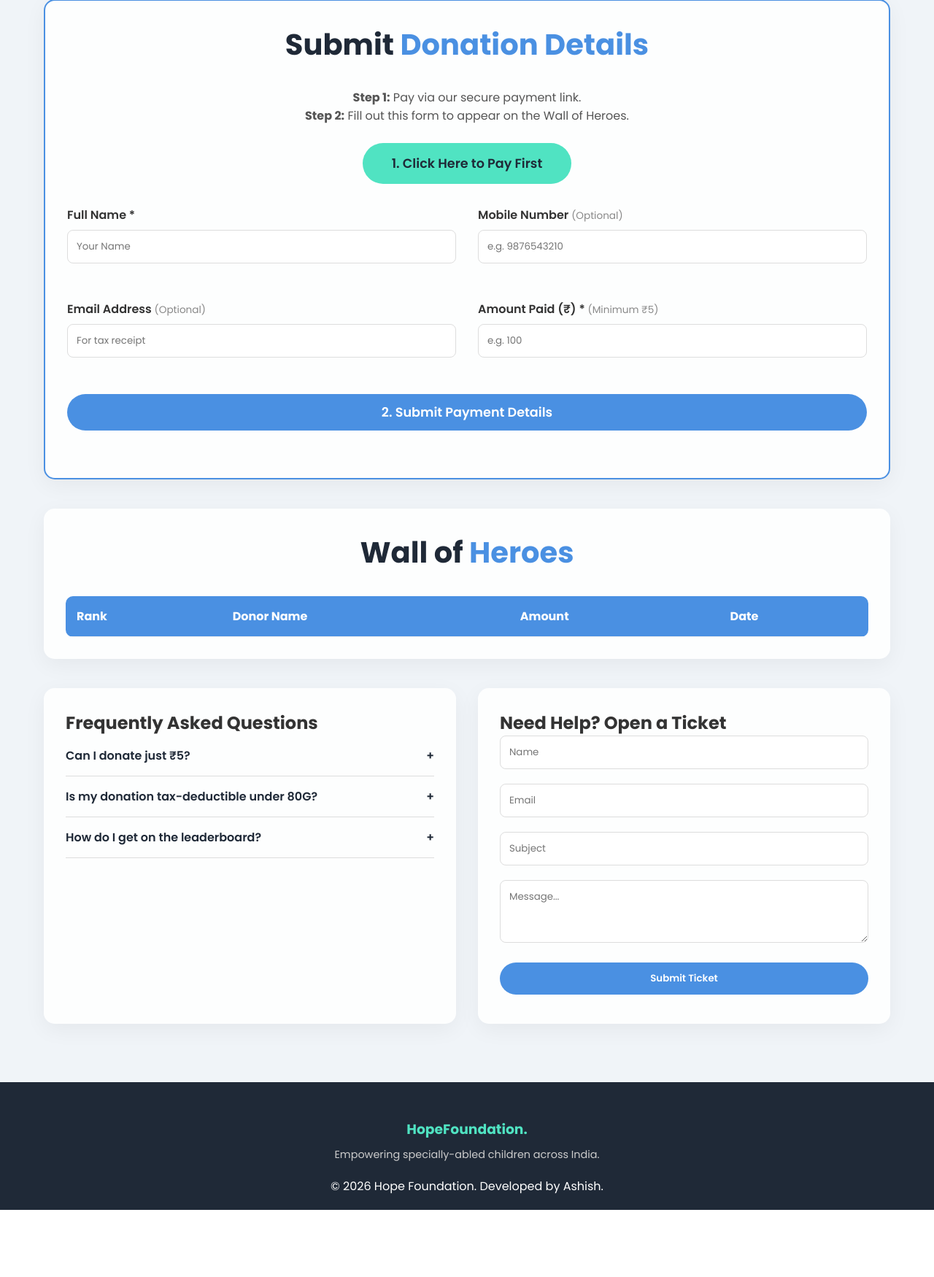
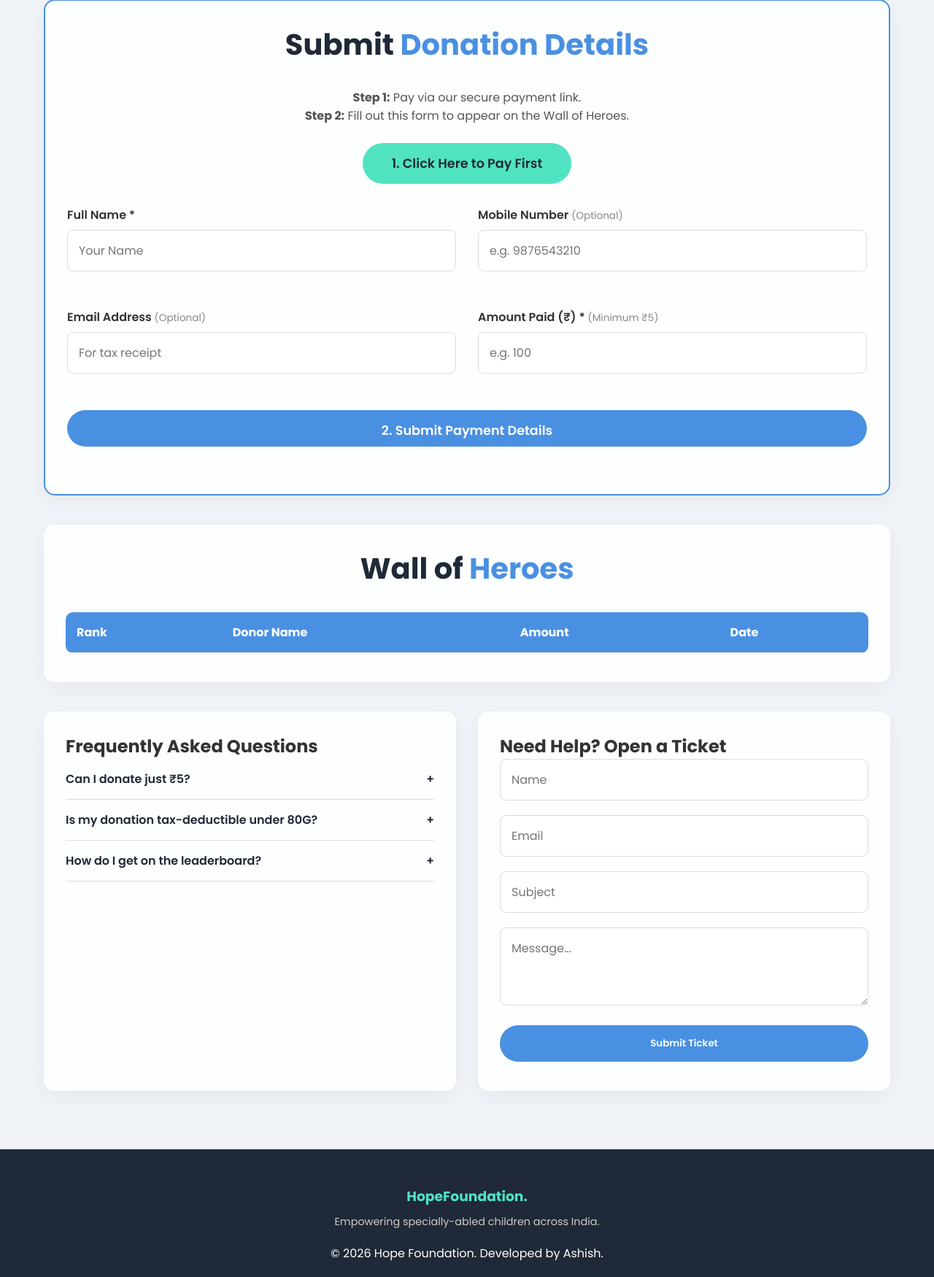
Before and after one commit to Ashishyadav1902/Donation, a Flask app: page / in a window 1280 px wide. Shown: the part 2244-3994 px from the top of the page at 73% size. Before the commit the page ends 3902 px from the top, so only its background shows below. Run offline with Flask 3, Linux system fonts and the light colour scheme; data that the repository does not hold is empty; some libraries are stand-ins or nearby versions.

Commit message:
Update index.html

```diff
--- a/templates/index.html
+++ b/templates/index.html
@@ -2,14 +2,14 @@
 <html lang="en">
 <head>
     <meta charset="UTF-8">
-    <meta name="viewport" content="width=device-width, initial-scale=1.0">
+    <meta name="viewport" content="width=device-width, initial-scale=1.0, maximum-scale=1.0, user-scalable=no">
     <title>Hope Foundation - Empowering Specially-Abled Children in India</title>
     <link href="https://fonts.googleapis.com/css2?family=Poppins:wght@300;400;600;700&display=swap" rel="stylesheet">
 
     <style>
         :root { --primary: #4A90E2; --secondary: #50E3C2; --dark: #1f2937; --light: #f9fafb; --text: #333; }
         * { margin: 0; padding: 0; box-sizing: border-box; font-family: 'Poppins', sans-serif; scroll-behavior: smooth; }
-        body { background: #f0f4f8; color: var(--text); overflow-x: hidden; }
+        body { background: #f0f4f8; color: var(--text); overflow-x: hidden; width: 100%; }
         .container { max-width: 1200px; margin: 40px auto; padding: 0 20px; }
         h2.section-title { text-align: center; color: var(--dark); font-size: 2.5rem; margin-bottom: 30px; }
         h2.section-title span { color: var(--primary); }
@@ -34,7 +28,7 @@
         .hero-banner h1 { font-size: 3.5rem; margin-bottom: 20px; animation: slideInDown 1s ease-out; text-shadow: 2px 2px 10px rgba(0,0,0,0.5); }
         @keyframes slideInDown { from { transform: translateY(-50px); opacity: 0; } to { transform: translateY(0); opacity: 1; } }
 
-        .btn { padding: 12px 30px; background: var(--primary); color: white; border: none; border-radius: 30px; font-weight: 600; cursor: pointer; transition: 0.3s; text-decoration: none; display: inline-block; text-align: center;}
+        .btn { padding: 15px 30px; background: var(--primary); color: white; border: none; border-radius: 30px; font-weight: 600; cursor: pointer; transition: 0.3s; text-decoration: none; display: inline-block; text-align: center;}
         .btn:hover { background: #357ABD; transform: translateY(-2px); box-shadow: 0 5px 15px rgba(74, 144, 226, 0.4); }
         .btn-outline { background: transparent; border: 2px solid var(--primary); color: var(--primary); }
         .btn-outline:hover { background: var(--primary); color: white; }
@@ -47,20 +41,30 @@
 
         .glass-card { background: rgba(255, 255, 255, 0.9); border-radius: 15px; padding: 30px; box-shadow: 0 8px 30px rgba(0,0,0,0.05); margin-bottom: 40px; }
         .grid-2 { display: grid; grid-template-columns: 1fr 1fr; gap: 30px; }
-        @media (max-width: 768px) { .grid-2 { grid-template-columns: 1fr; } .hero-banner h1 { font-size: 2.2rem; } }
 
         .mission-vision-box { background: white; padding: 25px; border-radius: 10px; border-left: 5px solid var(--primary); box-shadow: 0 4px 15px rgba(0,0,0,0.05); margin-bottom: 20px; }
         .mission-vision-box h3 { color: var(--dark); margin-bottom: 10px; display: flex; align-items: center; gap: 10px; }
         .about-image { width: 100%; height: 100%; object-fit: cover; border-radius: 15px; box-shadow: 0 10px 30px rgba(0,0,0,0.1); }
 
-        .form-group { margin-bottom: 20px; }
+        .form-group { margin-bottom: 20px; width: 100%; }
         .form-group label { display: block; margin-bottom: 8px; font-weight: 600; }
-        .form-group input, .form-group textarea { width: 100%; padding: 12px; border: 1px solid #ddd; border-radius: 8px; outline: none; transition: 0.3s; }
+        /* Fixed mobile zoom and styling issues */
+        .form-group input, .form-group textarea {
+            width: 100%;
+            padding: 15px; /* Larger touch area for phones */
+            border: 1px solid #ddd;
+            border-radius: 8px;
+            outline: none;
+            transition: 0.3s;
+            font-size: 16px !important; /* CRITICAL: Prevents iOS from zooming in */
+            background: #fff;
+            -webkit-appearance: none; /* Prevents custom iOS styling */
+        }
         .form-group input:focus { border-color: var(--primary); box-shadow: 0 0 5px rgba(74, 144, 226, 0.3); }
 
         table { width: 100%; border-collapse: collapse; background: white; border-radius: 10px; overflow: hidden; }
         th, td { padding: 15px; text-align: left; border-bottom: 1px solid #eee; }
-        th { background: var(--primary); color: white; }
+        th { background: var(--primary); color: white; white-space: nowrap; }
 
         .gallery { display: grid; grid-template-columns: repeat(auto-fit, minmax(250px, 1fr)); gap: 15px; }
         .gallery img { width: 100%; height: 250px; object-fit: cover; border-radius: 10px; transition: transform 0.4s; cursor: pointer; }
@@ -212,7 +237,7 @@
 
         <section id="leaderboard" class="glass-card fade-up">
             <h2 class="section-title">Wall of <span>Heroes</span></h2>
-            <div style="overflow-x: auto;">
+            <div style="overflow-x: auto; padding-bottom: 10px;">
                 <table>
                     <thead><tr><th>Rank</th><th>Donor Name</th><th>Amount</th><th>Date</th></tr></thead>
                     <tbody id="leaderboardBody"></tbody>
```
Also changed, not shown: other parts of templates/index.html (+36 -19 lines).
